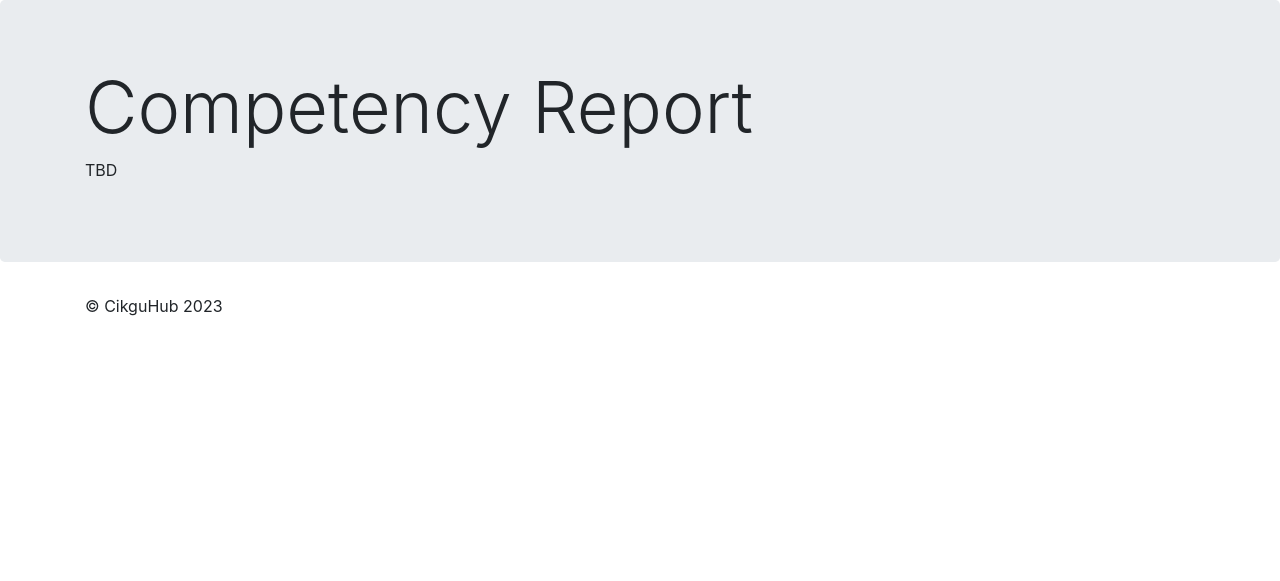
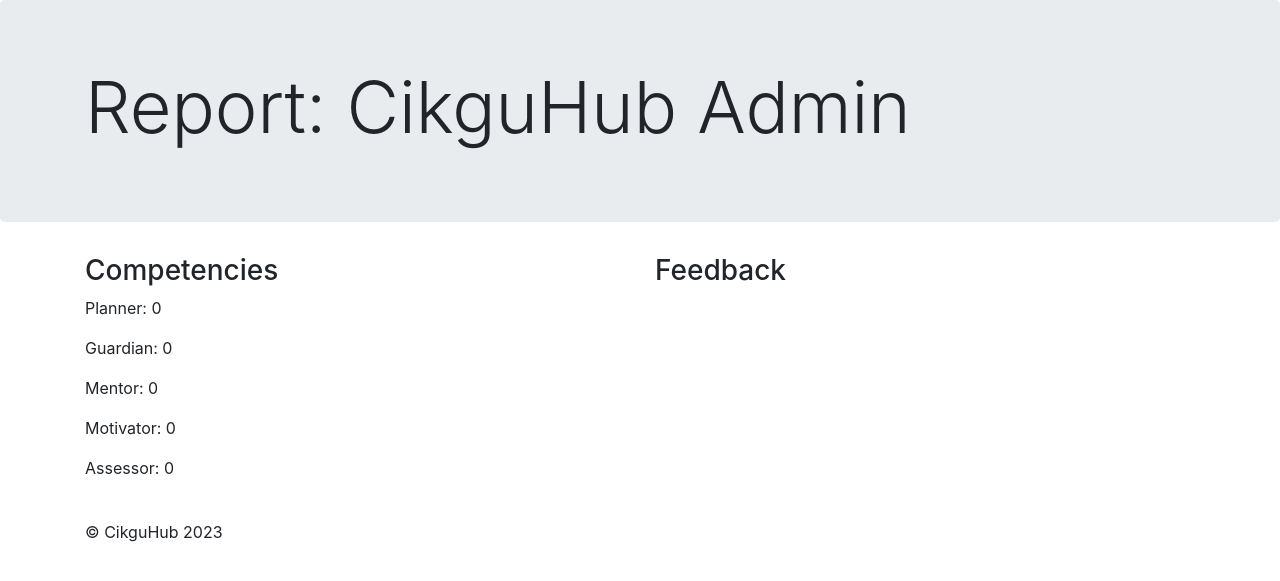
Before and after one commit to chriskok/cikguhub, a Django app: page /report/user_report/ in a window 1280 px wide. Shown: the part 56-637 px from the top of the page. Run offline with Django 4.2, Linux system fonts and the light colour scheme; a user stored in the database is signed in; data comes from the database, SQL or seed files in the repository; some libraries are stand-ins or nearby versions.

Commit message:
Finished sample user report page

```diff
--- a/report/views.py
+++ b/report/views.py
@@ -1,11 +1,47 @@
 from django.shortcuts import render
 from django.http import HttpResponse
+from main.models import *
 
 def index(request):
     return render(request, "report.html")
 
 def user_report(request):
-    return render(request, "report.html")
+    curr_learner_model = LearnerModel.objects.get(user=request.user)
+    context = {
+        'learner_model': curr_learner_model,
+        'planner_score': int(curr_learner_model.planner_score),
+        'guardian_score': int(curr_learner_model.guardian_score),
+        'mentor_score': int(curr_learner_model.mentor_score),
+        'motivator_score': int(curr_learner_model.motivator_score),
+        'assessor_score': int(curr_learner_model.assessor_score),
+    }
+    return render(request, "report.html", context)
 
 def expert_report(request):
     return render(request, "report_expert.html")
+
+# def user_recs(request):
+#     recommended_module_ids = json.loads(RecommendationQueue.objects.get(user=request.user).list_of_module_ids)
+#     if len(recommended_module_ids) > 0:
+#         recommended_module_id = recommended_module_ids[0]
+#         context = {"module": Module.objects.get(pk=recommended_module_id)}
+#     else:
+#         context = {"module": None}
+
+#     return render(request, "recs.html", context=context)
+
+# def expert_recs(request, user_id):
+#     # TODO: add easily swappable modules IF same video
+#     # TODO: add drag and drop interface for easily switching module order
+
+#     # Get the user in question
+#     if (user_id == 0): curr_user = User.objects.first()
+#     else: curr_user = User.objects.get(pk=user_id)
+
+#     # Get recommended modules, perserving the order of the recommendation list
+#     list_of_module_ids = json.loads(RecommendationQueue.objects.get(user=curr_user).list_of_module_ids)
+#     preserved = Case(*[When(pk=pk, then=pos) for pos, pk in enumerate(list_of_module_ids)])
+#     recommended_modules = Module.objects.filter(id__in=list_of_module_ids).order_by(preserved)
+
+#     context = {"modules": recommended_modules, "curr_user": curr_user, "all_users": User.objects.all()}
+#     return render(request, "recs_expert.html", context=context)
--- a/templates/base.html
+++ b/templates/base.html
@@ -100,4 +100,9 @@
     {% endblock %}
 </body>
 
+<footer class="container">
+    <br>
+    <p>&copy; CikguHub 2023</p>
+</footer>
+
 </html>
--- a/templates/home.html
+++ b/templates/home.html
@@ -48,8 +48,4 @@
     </div> <!-- /container -->
 
 </main>
-
-<footer class="container">
-    <p>&copy; CikguHub 2023</p>
-</footer>
 {% endblock %}
--- a/templates/recs.html
+++ b/templates/recs.html
@@ -26,9 +26,4 @@
         <p>Question: {{ q.question }}</p>
         {% endfor %}
     </div>
-
-
-<footer class="container">
-    <p>&copy; CikguHub 2023</p>
-</footer>
 {% endblock %}
--- a/templates/recs_expert.html
+++ b/templates/recs_expert.html
@@ -52,7 +52,4 @@
 
     </div>
 
-<footer class="container">
-    <p>&copy; CikguHub 2023</p>
-</footer>
 {% endblock %}
--- a/templates/report.html
+++ b/templates/report.html
@@ -9,12 +9,24 @@
     <!-- Main jumbotron for a primary marketing message or call to action -->
     <div class="jumbotron">
         <div class="container">
-            <h1 class="display-3">Competency Report</h1>
-            <p>TBD</p>
+            <h1 class="display-3">Report: {{ learner_model.full_name }}</h1>
         </div>
     </div>
 
-<footer class="container">
-    <p>&copy; CikguHub 2023</p>
-</footer>
+    <div class="container">
+        <div class="row">
+            <div class="col-sm col-md-6">
+                <h3>Competencies</h3>
+                <p>Planner: {{ planner_score }}</p>
+                <p>Guardian: {{ guardian_score }}</p>
+                <p>Mentor: {{ mentor_score }}</p>
+                <p>Motivator: {{ motivator_score }}</p>
+                <p>Assessor: {{ assessor_score }}</p>
+            </div>
+            <div class="col-sm col-md-6">
+                <h3>Feedback</h3>
+                <p>{{ learner_model.feedback }}</p>
+            </div>
+        </div>
+    </div>
 {% endblock %}
```
Also changed, not shown: templates/report_expert.html (+24 -6 lines).
